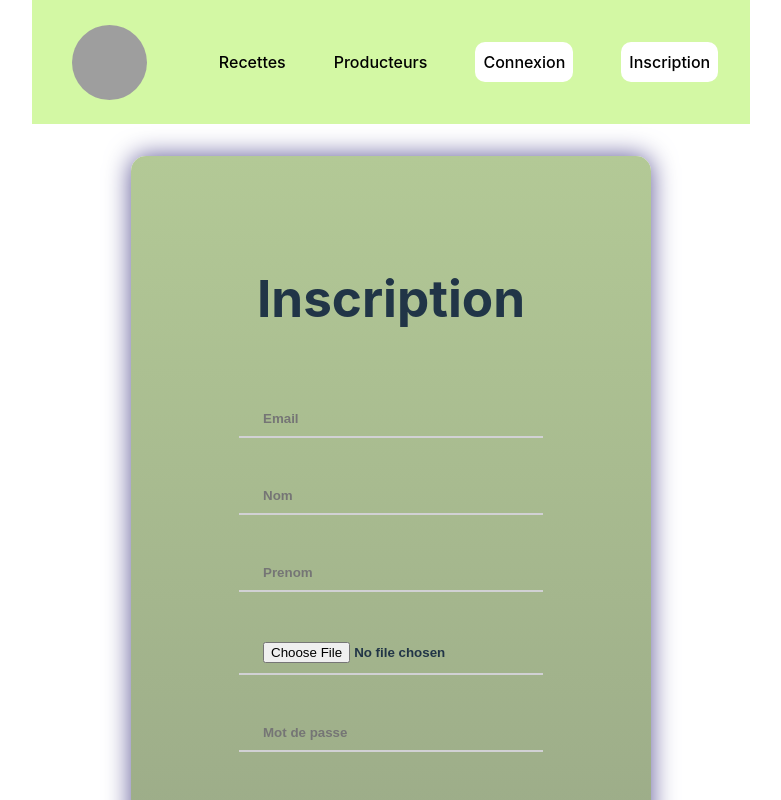
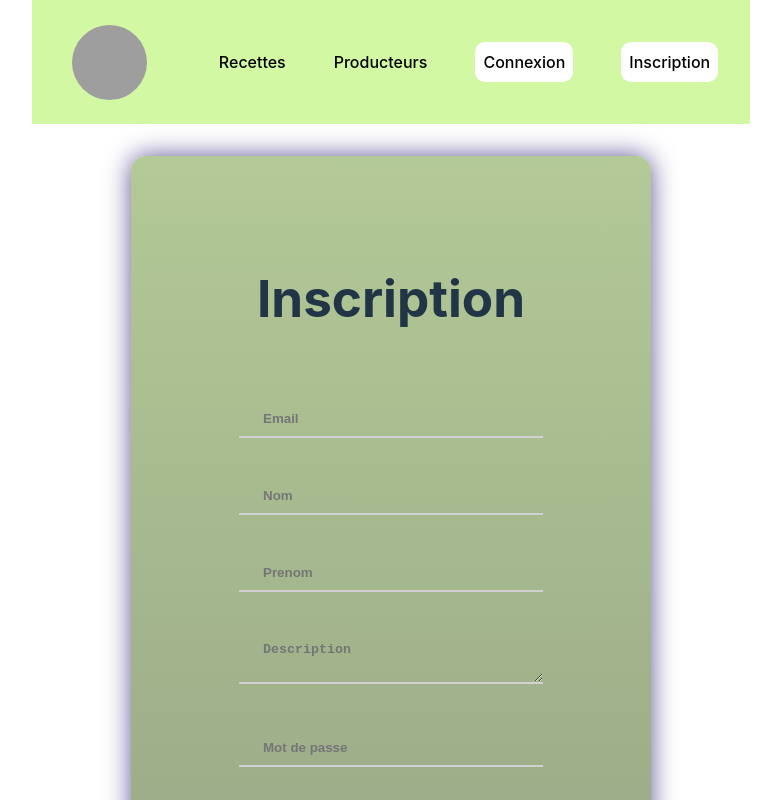
Before and after one commit to Arnaud541/AmapCo-Front, a React (Vite) app in the folder amap/: page /signup in a window 1280 px wide. Shown: the top 800 px of the page, without its empty margins (249-1030 px from the left). Built offline with nearby package versions, Linux system fonts and the light colour scheme; grey boxes are pictures that could not be loaded.

Commit message:
Inscription terminé

```diff
--- a/amap/src/components/Signup/SignUp.jsx
+++ b/amap/src/components/Signup/SignUp.jsx
@@ -5,12 +5,12 @@ import "./Signup.css";
 
 function SignUp() {
   const [user, setUser] = useState({
-    firstName: "",
-    lastName: "",
+    firstname: "",
+    lastname: "",
     email: "",
     password: "",
+    description: "",
     confirmPassword: "",
-    profilePicture: "",
   });
 
   const navigate = useNavigate();
@@ -30,9 +30,12 @@ function SignUp() {
         user,
       })
       .then((response) => {
-        console.log(response);
+        if (response.data.status === 200) {
+          navigate("/signup");
+        } else {
+          if (response.data.status === 400) alert(response.data.message);
+        }
       });
-    navigate("/signup");
   };
 
   return (
@@ -60,11 +63,10 @@ function SignUp() {
           placeholder="Prenom"
           onChange={handleChange}
         />
-        <input
+        <textarea
           className="sign__input"
-          type="file"
-          name="profilePicture"
-          accept="image/*"
+          name="description"
+          placeholder="Description"
           onChange={handleChange}
         />
         <input
```
